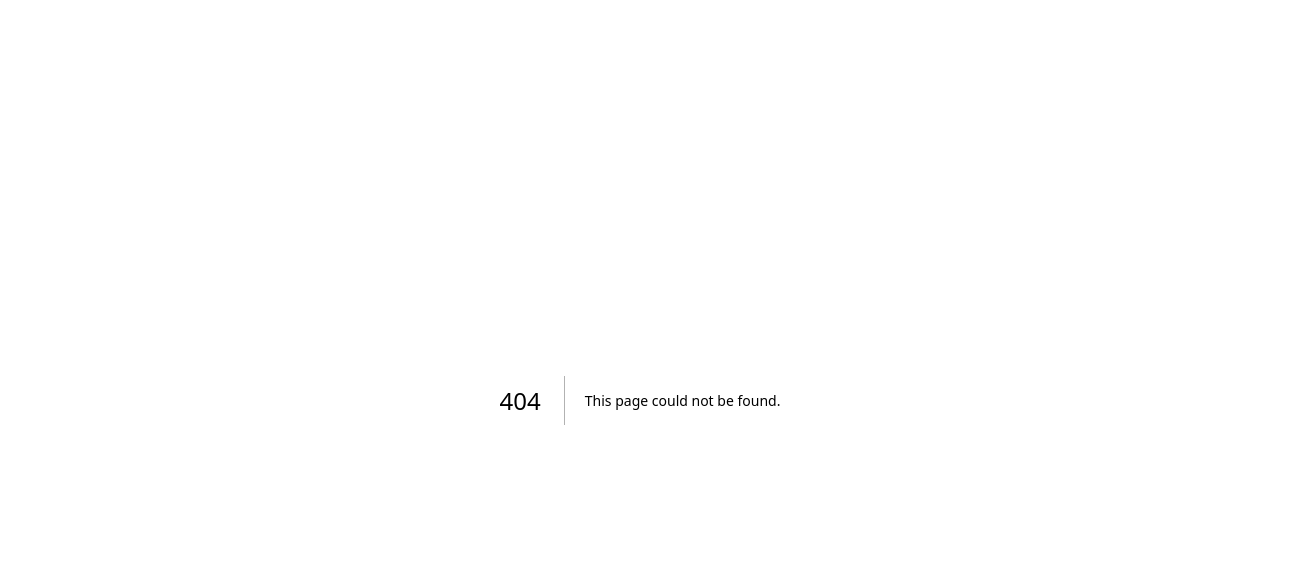
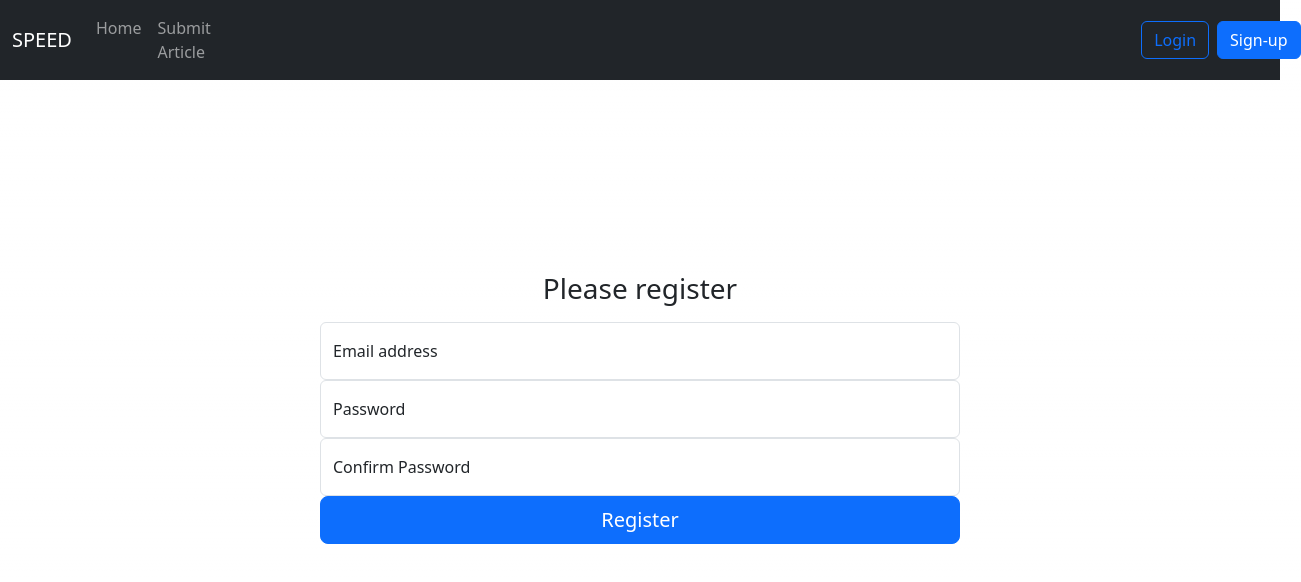
Before and after one commit to terkrub/Software-Practice-Empirical-Evidence-Database-, a Next.js app in the folder frontend/: page /register in a window 1280 px wide. Before the commit this address had no page. Shown: the top 582 px of the page, 1301 px wide, since content can reach past the window. Built offline with nearby package versions, Linux system fonts and the light colour scheme.

Commit message:
login register navbar

```diff
--- a/frontend/pages/analysis.js
+++ b/frontend/pages/analysis.js
@@ -27,7 +27,7 @@ const analysis = () => {
     const handleApprove = async (article) => {
         console.log('Approved:', article);
         try {
-            await axios.post(`https://software-practice-empirical-evidence-database.vercel.app/articles/${article._id}/modchecked`);
+            await axios.post(`https://software-practice-empirical-evidence-database.vercel.app/articles/${article._id}/approve`);
             // Optionally: Update UI to reflect the change
             fetchData();
 
@@ -44,7 +44,7 @@ const analysis = () => {
             await axios.post(`https://software-practice-empirical-evidence-database.vercel.app/articles/${article._id}/reject`);
             fetchData();
 
-            alert("Article reject")
+            alert("Article rejected")
             // Optionally: Update UI to reflect the change
           } catch (err) {
             console.error('Error approving article:', err);
@@ -55,7 +55,7 @@ const analysis = () => {
     return (
         <>
             <Header/>
-            <ArticleTable articleData={articleData} handleApprove={handleApprove} handleReject={handleReject}/>
+            <ArticleTable articleData={articleData} handleApprove={handleApprove} handleReject={handleReject} fetchData={fetchData}/>
         </>
     );
 }
--- a/frontend/pages/component/Header.js
+++ b/frontend/pages/component/Header.js
@@ -1,20 +1,62 @@
-import React, { useState } from 'react';
+import React, { useState, useEffect } from 'react';
 import stylesComponet from './stylesComponet/HeaderStyles.module.css';
 import Link from 'next/link';
 
 
 const Header = () => {
   const [curentPage, setCurentPage] = useState("");
+  const [user, setUser] = useState(null);
+  const [localUser, setLocalUser] = useState(null);
+  const [mod, setMod] = useState(false);
+  const [analysis, setAnalysis] = useState(false);
+  const modId = ["mod@gmail.com"]
+  const analysisId = ["analysis@gmail.com"]
+
+  useEffect(() => {
+    console.log("useEffect is running!");
+    const user = localStorage.getItem('user');
+    if (user) {
+      setLocalUser(user);
+    }
+  }, []);
+
+  useEffect(() => {
+    setMod(modId.includes(localUser))
+    setAnalysis(analysisId.includes(localUser))
+  }, [localUser]);
+
+  const handleLogout = () => {
+    console.log("handleLogout is being called");
+    localStorage.removeItem('user');
+    setLocalUser(null);
+};
+
     return (
       <nav className="navbar navbar-expand-lg bg-dark" data-bs-theme="dark">
         <div className="container-fluid">
           <a className="navbar-brand" href="/">SPEED</a>
           <div className="navbar-collapse" id="navbarNavAltMarkup">
             <div className="navbar-nav">
-              <a className={curentPage === "home"? "nav-link active": "nav-link"} onClick={()=>setCurentPage("home")} aria-current="page" href="/">Home</a>
-              <a className={curentPage === "submit"? "nav-link active": "nav-link"} onClick={()=>setCurentPage("submit")} href="/submit">Submit Article</a>
+              <a className={curentPage == "home"? "nav-link active": "nav-link"} onClick={()=>setCurentPage("home")} aria-current="page" href="/">Home</a>
+              <a className={curentPage == "submit"? "nav-link active": "nav-link"} onClick={()=>setCurentPage("submit")} href="/submit">Submit Article</a>
+              {mod? <a className={curentPage == "mod"? "nav-link active": "nav-link"} onClick={()=>setCurentPage("mod")} aria-current="page" href="/moderation">moderation</a>:""}
+              {analysis? <a className={curentPage == "analysis"? "nav-link active": "nav-link"} onClick={()=>setCurentPage("analysis")} aria-current="page" href="/analysis">analysis</a>:""}
+
             </div>
-          </div>
+            {localUser ?
+            <div className="col-md-10 text-end">
+              <a style={{color: "white"}}>{localUser} </a>
+              <button type="button" className="btn btn-warning" onClick={() => handleLogout()}>Sign-out</button>
+            </div>
+            :
+            <div className="col-md-11 text-end">
+              <a type="button" className="btn btn-outline-primary me-2" href="/login">Login</a>
+              <a type="button" className="btn btn-primary" href="/register">Sign-up</a>
+            </div>
+          }
+
+
+      </div>
         </div>
       </nav>
     );
--- /dev/null
+++ b/frontend/pages/component/stylesComponet/articleTableStyles.module.css
@@ -0,0 +1,8 @@
+.container{
+    width: 100%;
+    display: flex;
+    justify-content: center;
+}
+.articleContainer{
+  width: 90%;
+}
--- /dev/null
+++ b/frontend/pages/login.js
@@ -0,0 +1,57 @@
+import { useState } from 'react';
+import axios from 'axios'; // Import axios
+import styles from './styles/loginStyles.module.css';
+import Header from './component/Header';
+import { useRouter } from 'next/router';
+
+const Login = () => { // Use PascalCase for component names
+    const [email, setEmail] = useState("");
+    const [password, setPassword] = useState("");
+    const router = useRouter();
+
+    const handleSubmit = async (event) => { // Corrected function name
+        event.preventDefault(); // Prevent form submission
+
+        try {
+            const res = await axios.post('https://software-practice-empirical-evidence-database.vercel.app/users/login', { email, password });
+            if(res.data.stus == 'Success'){
+                console.log(res.data.stus);
+                localStorage.setItem('user', email);
+                router.push('/');
+            }
+            else{
+                alert(res.data.message)
+            }
+
+        } catch (err) {
+            console.log(err);
+        }
+    };
+
+    return (
+        <>
+        <Header/>
+        <div className={styles.formContainer}>
+            <main className="form-signin">
+                <form className={styles.forms} onSubmit={handleSubmit}>
+                    <h1 className="h3 mb-3 fw-normal">Please sign in</h1>
+
+                    <div className="form-floating">
+                        <input type="email" className="form-control" id="floatingInput" placeholder="name@example.com" onChange={(e) => setEmail(e.target.value)} />
+                        <label htmlFor="floatingInput">Email address</label>
+                    </div>
+                    <div className="form-floating">
+                        <input type="password" className="form-control" id="floatingPassword" placeholder="Password" onChange={(e) => setPassword(e.target.value)} />
+                        <label htmlFor="floatingPassword">Password</label>
+                    </div>
+
+                    <button className="w-100 btn btn-lg btn-primary" type="submit">Sign in</button>
+
+                </form>
+            </main>
+        </div>
+        </>
+    )
+}
+
+export default Login;
--- /dev/null
+++ b/frontend/pages/register.js
@@ -0,0 +1,65 @@
+import { useState } from 'react';
+import axios from 'axios';
+import styles from './styles/loginStyles.module.css';
+import Header from './component/Header';
+import { useRouter } from 'next/router';
+
+const Register = () => {
+    const [email, setEmail] = useState("");
+    const [password, setPassword] = useState("");
+    const [confirmPassword, setConfirmPassword] = useState(""); // Added for confirming password
+    const router = useRouter();
+
+    const handleSubmit = async (event) => {
+        event.preventDefault();
+
+        // Simple password confirmation check
+        if (password !== confirmPassword) {
+            alert('Passwords do not match.');
+            return;
+        }
+
+        try {
+            const res = await axios.post('https://software-practice-empirical-evidence-database.vercel.app/register', { email, password });
+            if (res.data.stus == 'Success') {
+                console.log(res.data.stus);
+                localStorage.setItem('user', email);
+                router.push('/');
+            } else {
+                alert(res.data.message)
+            }
+        } catch (err) {
+            console.log(err);
+        }
+    };
+
+    return (
+        <>
+            <Header />
+            <div className={styles.formContainer}>
+                <main className="form-signin">
+                    <form className={styles.forms} onSubmit={handleSubmit}>
+                        <h1 className="h3 mb-3 fw-normal">Please register</h1>
+
+                        <div className="form-floating">
+                            <input type="email" className="form-control" id="floatingEmail" placeholder="name@example.com" onChange={(e) => setEmail(e.target.value)} />
+                            <label htmlFor="floatingEmail">Email address</label>
+                        </div>
+                        <div className="form-floating">
+                            <input type="password" className="form-control" id="floatingPassword" placeholder="Password" onChange={(e) => setPassword(e.target.value)} />
+                            <label htmlFor="floatingPassword">Password</label>
+                        </div>
+                        <div className="form-floating">
+                            <input type="password" className="form-control" id="floatingConfirmPassword" placeholder="Confirm Password" onChange={(e) => setConfirmPassword(e.target.value)} />
+                            <label htmlFor="floatingConfirmPassword">Confirm Password</label>
+                        </div>
+
+                        <button className="w-100 btn btn-lg btn-primary" type="submit">Register</button>
+                    </form>
+                </main>
+            </div>
+        </>
+    )
+}
+
+export default Register;
--- /dev/null
+++ b/frontend/pages/styles/loginStyles.module.css
@@ -0,0 +1,9 @@
+.formContainer{
+    width: 50%;
+    margin-top: 15%;
+    margin-left: 25%;
+}
+
+.forms{
+    text-align: center;
+}
--- a/frontend/pages/submit.js
+++ b/frontend/pages/submit.js
@@ -75,7 +75,7 @@ const SubmitArticle = () => {
 
   return (
     <>
-      <Header />
+    <Header/>
       <div className={styles.wrapper}>
         <div className={styles.container}>
           <h1 className={styles.h1}>Submit an Article</h1>
```
Also changed, not shown: frontend/pages/moderation.js (line endings or trailing spaces).
